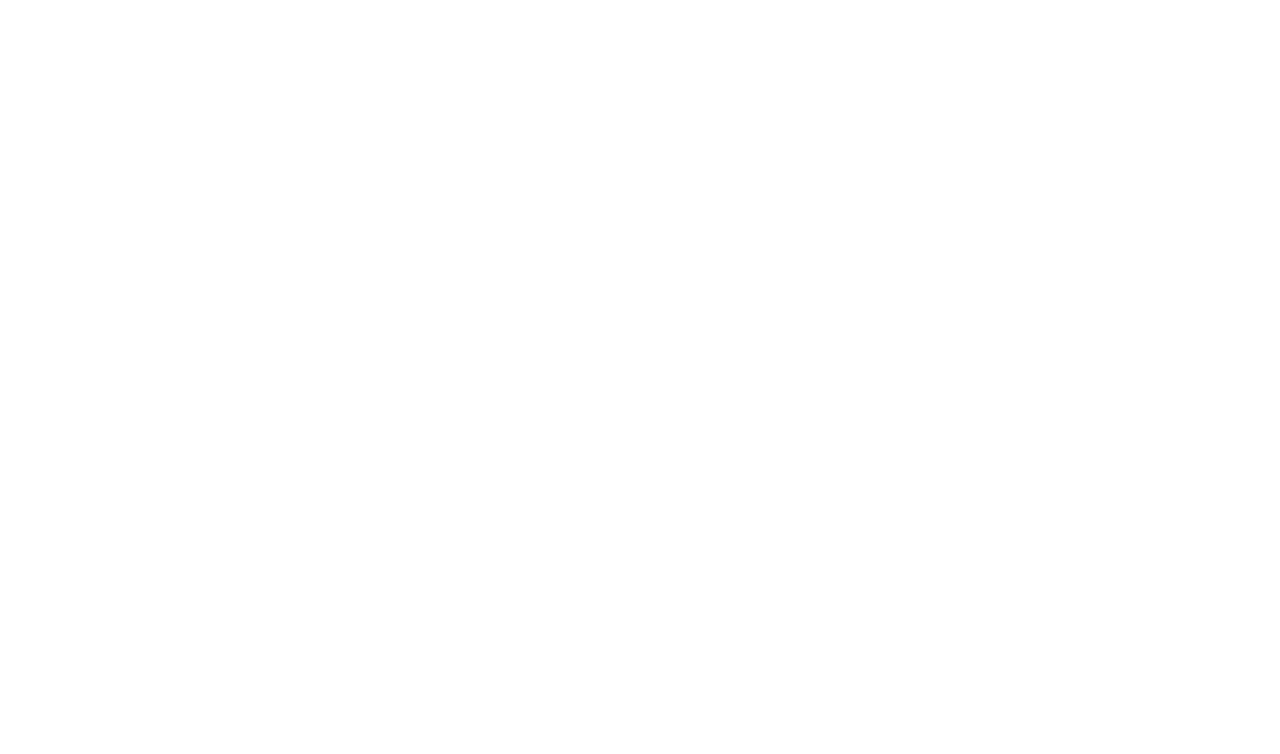
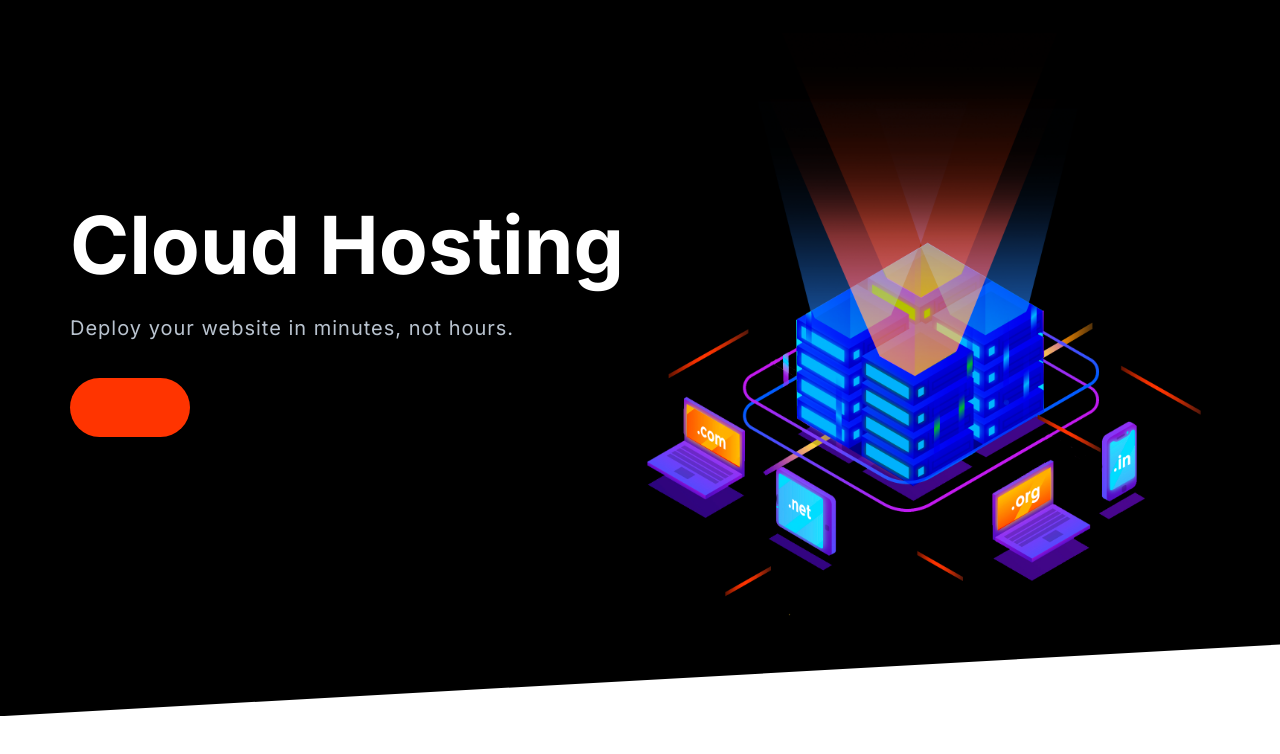
Before and after one commit to MElshereef/moify, a plain HTML site: page index.html in a window 1280 px wide. Drawn offline with Linux system fonts and the light colour scheme.

Commit message:
added Hero and banner

```diff
--- a/css/styles.css
+++ b/css/styles.css
@@ -24,6 +24,7 @@ body {
 h1, h2, h3, h4, h5, h6 {
     color: var(--heading-color);
     margin-bottom: 1rem;
+    line-height: 1.2;
 }
 
 h1 {
@@ -655,3 +656,31 @@ a {
         border: none;
     }
 }
+
+/* Hero */
+
+.hero {
+    clip-path: polygon(0% 0%, 100% 0%, 100% 90%, 0% 100%);
+}
+
+.hero__tagline {
+    font-size: 2rem;
+    color: #b9c3cf;
+    letter-spacing: 1px;
+    margin: 2rem 0 5rem;
+}
+
+.hero__image {
+    width: 100%;
+}
+
+@media screen and (min-width: 768px) {
+    .hero {
+        padding-top: 0;
+    }
+
+    .hero__content {
+        text-align: left;
+        align-self: center;
+    }
+}
--- a/index.html
+++ b/index.html
@@ -14,6 +14,18 @@
     <link rel="stylesheet" href="css/styles.css" />
   </head>
   <body>
-
+    <section class="block block--dark block--skewed-left hero">
+      <div class="container grid grid--1x2">
+        <header class="block__header hero__content">
+          <h1 class="block__heading">Cloud Hosting</h1>
+          <p class="hero__tagline">
+            Deploy your website in minutes, not hours.
+          </p>
+          <a href="" class="btn btn--accent btn--stretched"></a>
+        </header>
+        <img class="hero__image" src="images/banner.png" alt="" />
+      </div>
+    </section>
+    <script src="js/main.js"></script>
   </body>
 </html>
```
